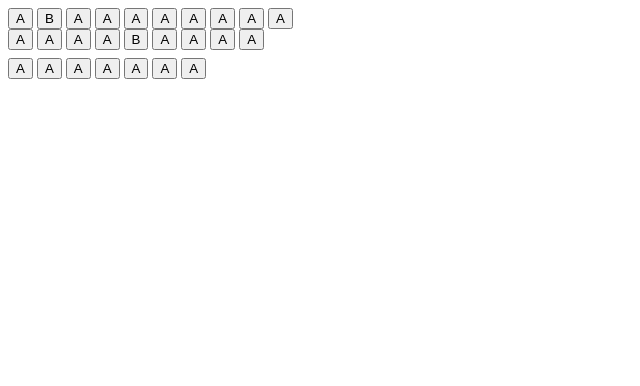
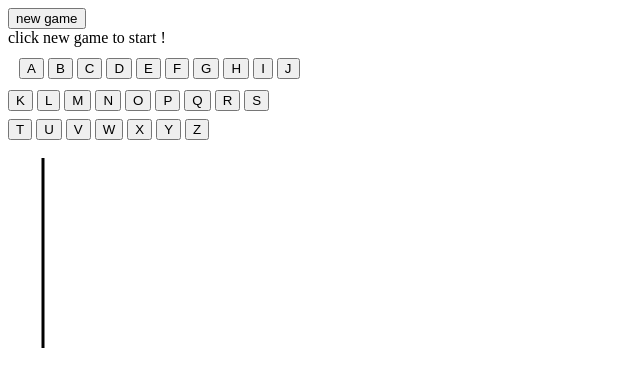
Before and after one commit to marygrahamcracker/hangman, a website: page index.html in a window 1280 px wide. Shown: the whole page, without its empty margins (0-640 px from the left). Drawn offline with Linux system fonts and the light colour scheme.

Commit message:
getting started

```diff
--- a/index.css
+++ b/index.css
@@ -9,3 +9,11 @@
 .keyboard-row3 {
     margin-bottom: 8px
 }
+
+.all-keyboard {
+    margin: 11px;
+}
+
+.gallow {
+    margin: 20;
+}
--- a/index.html
+++ b/index.html
@@ -8,45 +8,56 @@
         <link href="index.css" rel="stylesheet" />
     </head>
     <body>
+        <div class="game-message">
+            <button class="game-button" onclick="startNewGame()">new game</button><br />
+            <label id="IblGameStatus" class="game-status">click new game to start !</label>
+        </div>
         <div class="all-keyboard"
                 <div class="keyboard-row1">
                     <button onclick="btnLetterClick('A')" class="char-btn">A</button>
                     <button onclick="btnLetterClick('B')" class="char-btn">B</button>
-                    <button onclick="btnLetterClick('A')" class="char-btn">A</button>
-                    <button onclick="btnLetterClick('A')" class="char-btn">A</button>
-                    <button onclick="btnLetterClick('A')" class="char-btn">A</button>
-                    <button onclick="btnLetterClick('A')" class="char-btn">A</button>
-                    <button onclick="btnLetterClick('A')" class="char-btn">A</button>
-                    <button onclick="btnLetterClick('A')" class="char-btn">A</button>
-                    <button onclick="btnLetterClick('A')" class="char-btn">A</button>
-                    <button onclick="btnLetterClick('A')" class="char-btn">A</button>
+                    <button onclick="btnLetterClick('C')" class="char-btn">C</button>
+                    <button onclick="btnLetterClick('D')" class="char-btn">D</button>
+                    <button onclick="btnLetterClick('E')" class="char-btn">E</button>
+                    <button onclick="btnLetterClick('F')" class="char-btn">F</button>
+                    <button onclick="btnLetterClick('G')" class="char-btn">G</button>
+                    <button onclick="btnLetterClick('H')" class="char-btn">H</button>
+                    <button onclick="btnLetterClick('I')" class="char-btn">I</button>
+                    <button onclick="btnLetterClick('J')" class="char-btn">J</button>
                     <br />
                 </div>
 
 
             <div class="keyboard-row2">
-                <button onclick="btnLetterClick('A')" class="char-btn">A</button>
-                <button onclick="btnLetterClick('A')" class="char-btn">A</button>
-                <button onclick="btnLetterClick('A')" class="char-btn">A</button>
-                <button onclick="btnLetterClick('A')" class="char-btn">A</button>
-                <button onclick="btnLetterClick('B')" class="char-btn">B</button>
-                <button onclick="btnLetterClick('A')" class="char-btn">A</button>
-                <button onclick="btnLetterClick('A')" class="char-btn">A</button>
-                <button onclick="btnLetterClick('A')" class="char-btn">A</button>
-                <button onclick="btnLetterClick('A')" class="char-btn">A</button>
+                <button onclick="btnLetterClick('K')" class="char-btn">K</button>
+                <button onclick="btnLetterClick('L')" class="char-btn">L</button>
+                <button onclick="btnLetterClick('M')" class="char-btn">M</button>
+                <button onclick="btnLetterClick('N')" class="char-btn">N</button>
+                <button onclick="btnLetterClick('O')" class="char-btn">O</button>
+                <button onclick="btnLetterClick('P')" class="char-btn">P</button>
+                <button onclick="btnLetterClick('Q')" class="char-btn">Q</button>
+                <button onclick="btnLetterClick('R')" class="char-btn">R</button>
+                <button onclick="btnLetterClick('S')" class="char-btn">S</button>
                 <br />
             </div>
 
             <div class="keyboard-row3">
-                <button onclick="btnLetterClick('A')" class="char-btn">A</button>
-                <button onclick="btnLetterClick('A')" class="char-btn">A</button>
-                <button onclick="btnLetterClick('A')" class="char-btn">A</button>
-                <button onclick="btnLetterClick('A')" class="char-btn">A</button>
-                <button onclick="btnLetterClick('A')" class="char-btn">A</button>
-                <button onclick="btnLetterClick('A')" class="char-btn">A</button>
-                <button onclick="btnLetterClick('A')" class="char-btn">A</button>
+                <button onclick="btnLetterClick('T')" class="char-btn">T</button>
+                <button onclick="btnLetterClick('U')" class="char-btn">U</button>
+                <button onclick="btnLetterClick('V')" class="char-btn">V</button>
+                <button onclick="btnLetterClick('W')" class="char-btn">W</button>
+                <button onclick="btnLetterClick('X')" class="char-btn">X</button>
+                <button onclick="btnLetterClick('Y')" class="char-btn">Y</button>
+                <button onclick="btnLetterClick('Z')" class="char-btn">Z</button>
             </div>
 
         </div>
+
+        <div class="gallows">
+            <canvas id="gallow" height="200px" width="158px">
+                "get a real browser, loser"
+            </canvas>
+        </div>
+        <div id="word-guess"></div>
     </body>
 </html>
--- a/index.js
+++ b/index.js
@@ -0,0 +1,17 @@
+document.addEventListener('DOMContentLoaded', e => {
+drawGallows();
+});
+
+
+const drawGallows = () => {
+    const canvas = document.getElementById('gallow');
+    const context = canvas.getContext('2d');
+    context.beginPath();
+    context.strokeStyle = 'black';
+    context.lineWidth = 3;
+
+    context.moveTo(35, 10);
+    context.lineTo(35, 300);
+
+    context.stroke();
+};
```
